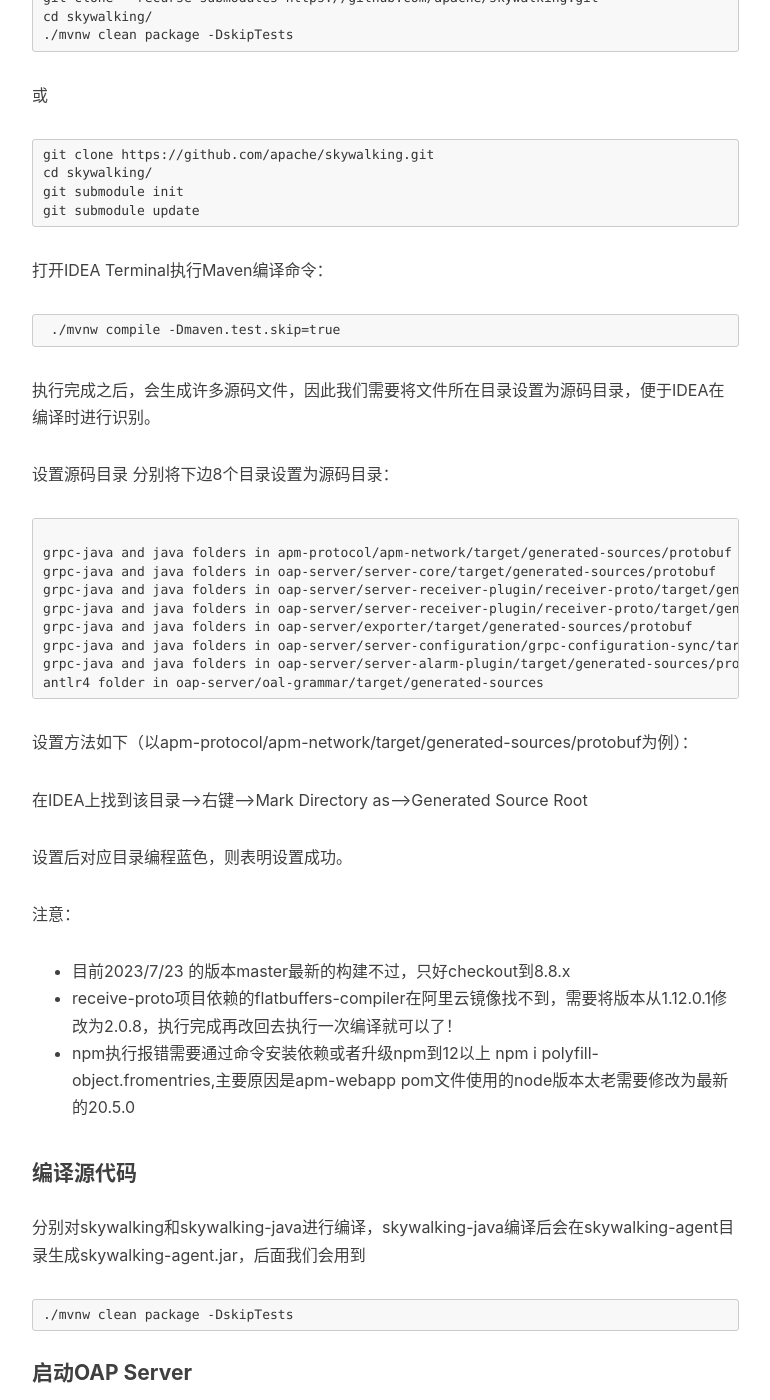
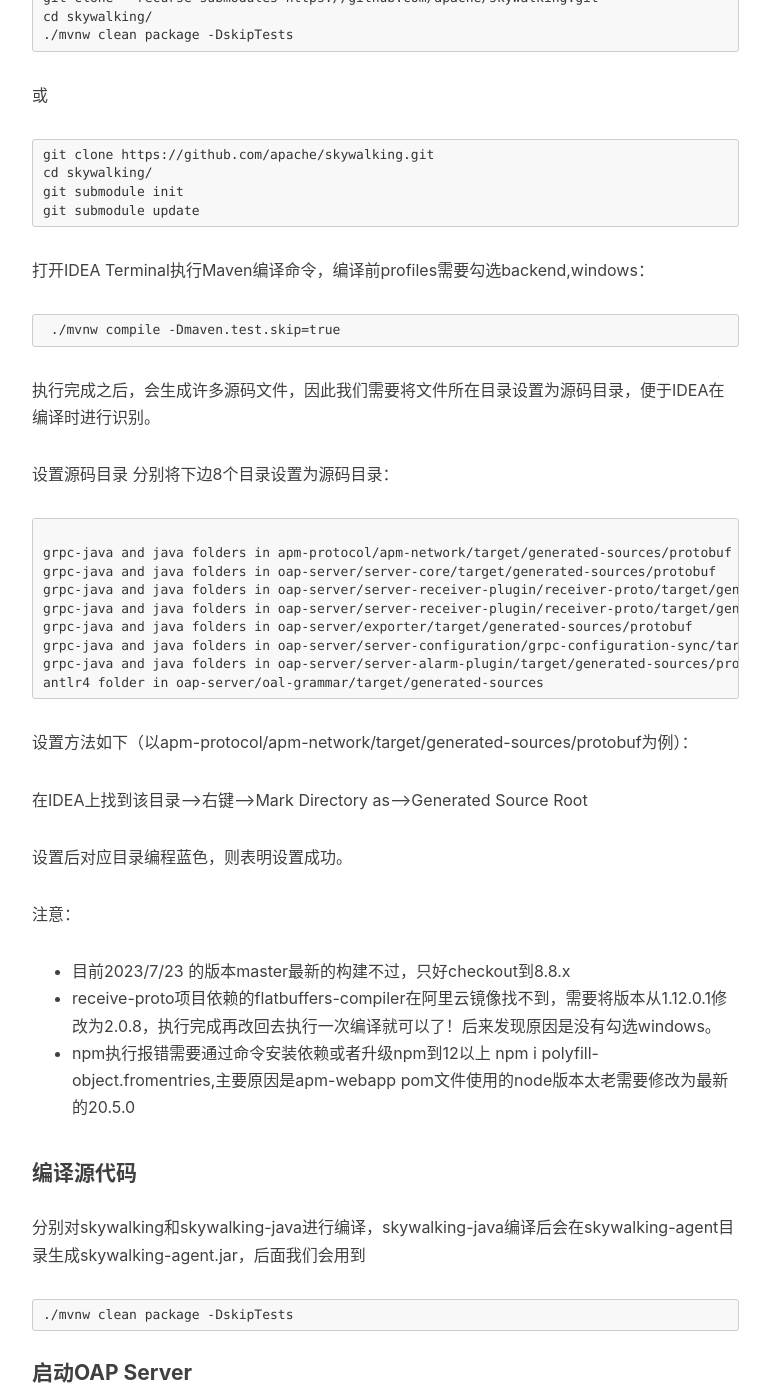
Before and after one commit to gregoriusxu/gregoriusxu.github.io, a Jekyll site: the page built from _posts/2022-05-22-skywalking调试环境搭建.md, in a window 1280 px wide and 1400 px high, scrolled down 1167 px. Shown: the whole window, without its empty margins (233-1003 px from the left). Built offline with Jekyll 4.4.1, drawn with Linux system fonts in a browser that asks for light colours; nearby versions of some CDN libraries; comment, search, counter and statistics services are not loaded.

Commit message:
修改重点

````diff
--- a/_posts/2022-05-22-skywalking调试环境搭建.md
+++ b/_posts/2022-05-22-skywalking调试环境搭建.md
@@ -48,7 +48,7 @@ git submodule init
 git submodule update
 ```
 
-打开IDEA Terminal执行Maven编译命令：
+打开IDEA Terminal执行Maven编译命令，编译前profiles需要勾选backend,windows：
 
 ``` text
  ./mvnw compile -Dmaven.test.skip=true
@@ -81,7 +81,7 @@ antlr4 folder in oap-server/oal-grammar/target/generated-sources
 注意：
 
 - 目前2023/7/23 的版本master最新的构建不过，只好checkout到8.8.x
-- receive-proto项目依赖的flatbuffers-compiler在阿里云镜像找不到，需要将版本从1.12.0.1修改为2.0.8，执行完成再改回去执行一次编译就可以了！
+- receive-proto项目依赖的flatbuffers-compiler在阿里云镜像找不到，需要将版本从1.12.0.1修改为2.0.8，执行完成再改回去执行一次编译就可以了！后来发现原因是没有勾选windows。
 - npm执行报错需要通过命令安装依赖或者升级npm到12以上 npm i polyfill-object.fromentries,主要原因是apm-webapp pom文件使用的node版本太老需要修改为最新的20.5.0
 
 #### 编译源代码
````
